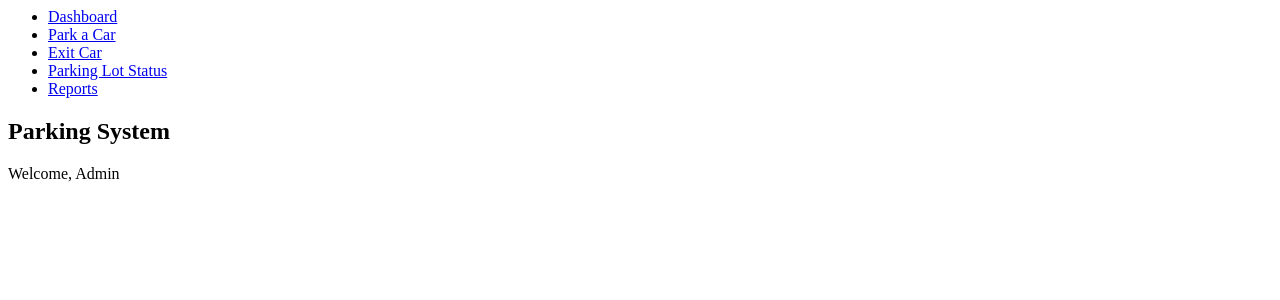
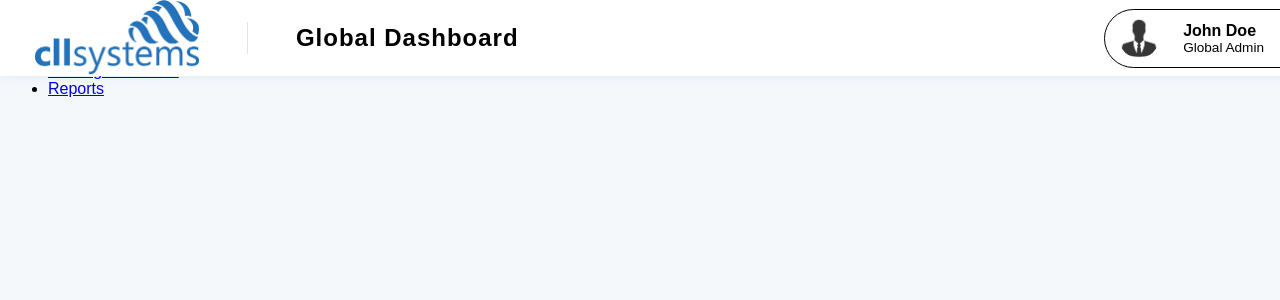
Before and after one commit to ribbonjikough/Front-end-CPMS, a PHP site: page / in a window 1280 px wide. Shown: the top 300 px of the page. Run offline with PHP 8.4, Linux system fonts and the light colour scheme.

Commit message:
Redesign topbar with new layout and assets
Updated the topbar in style.css and topbar.php to feature a fixed layout, company logo, user profile picture, and improved styling. Added new image assets for the company logo and profile picture. The topbar title is now dynamic, set from index.php.

```diff
--- a/frontend/assets/css/style.css
+++ b/frontend/assets/css/style.css
@@ -45,49 +45,88 @@ body {
     background: #125a8c;
 }
 
-body {
-    margin: 0;
-    font-family: Arial, sans-serif;
-    background-color: #f5f5f5;
+/* --- Topbar Styles --- */
+.topbar {
+  position: fixed;
+  top: 0;
+  left: 0;
+  width: 100%;
+  z-index: 1000;
+  display: flex;
+  justify-content: space-between;
+  align-items: center;
+  background: #ffffff;
+  padding: 0 35px 0 35px;    /* right and left padding 35px */
+  height: auto;              /* Hug content height */
+  color: #000;
+  box-shadow: 0 2px 8px rgba(21, 114, 185, 0.08);
+  gap: 2rem;
 }
-
-.topbar {
-    background-color: #2c3e50;
-    color: white;
-    padding: 15px 20px;
-    display: flex;
-    justify-content: space-between;
-    align-items: center;
+.topbar-title,
+.topbar-username,
+.topbar-role {
+  color: #000 !important; /* Ensure black font for these elements */
 }
-
-.sidebar {
-    width: 200px;
-    background-color: #34495e;
-    height: 100vh;
-    position: fixed;
-    top: 55px;
-    left: 0;
-    padding-top: 20px;
+.topbar-left {
+  display: flex;
+  align-items: center;
+  width: auto;   /* Hug content width */
+  height: auto;  /* Hug content height */
+  gap: 24px;
 }
-
-.sidebar ul {
-    list-style: none;
-    padding: 0;
+.topbar-logo {
+  height: 76px;
+  margin-right: 1.5rem;
 }
-
-.sidebar ul li a {
-    display: block;
-    padding: 10px 20px;
-    color: white;
-    text-decoration: none;
+.topbar-divider {
+  display: inline-block;
+  width: 1px;
+  height: 32px;
+  background: #E4E4E4;
+  margin-right: 1.5rem;
 }
-
-.sidebar ul li a:hover {
-    background-color: #1abc9c;
+.topbar-title {
+  font-size: 24px;
+  font-weight: 600;
+  letter-spacing: 1px;
 }
-
-.main-content {
-    margin-left: 200px;
-    padding: 20px;
-    margin-top: 55px;
+.topbar-right {
+  display: flex;
+  align-items: center;
+  gap: 1rem;
+  padding: 6px 14px;                /* 6px vertical, 14px horizontal */
+  border: 1px solid #000000;        /* 1px blue stroke */
+  border-radius: 32px;              /* Rounded corners */
+  background: #fff;
+  box-shadow: 0 0 0 2px #fff;
+  height: auto;                     /* Hug content height */
+  min-height: unset;                /* Remove any min-height if set elsewhere */
+  align-self: center;               /* Vertically center in the topbar */
 }
+.topbar-pfp {
+  width: 40px;
+  height: 40px;
+  border-radius: 50%;
+  background: #fff;
+  object-fit: cover;
+  box-shadow: 0 0 0 2px #fff;
+  margin-right: 8px;
+}
+.topbar-user {
+  display: flex;
+  flex-direction: column;
+  align-items: flex-start;
+  padding: 6px 0;      /* Add vertical padding to username and role */
+  height: auto;        /* Hug the content */
+  justify-content: center;
+}
+.topbar-username {
+  font-weight: 600;
+  font-size: 1rem;
+}
+.topbar-role {
+  font-size: 0.85rem;
+}
+.topbar-caret {
+  margin-left: 0.5rem;
+}
--- a/frontend/assets/partials/topbar.php
+++ b/frontend/assets/partials/topbar.php
@@ -1,9 +1,25 @@
-<!-- includes/topbar.php -->
+<?php
+// filepath: c:\Users\User\OneDrive - Universiti Malaya\Documents\GitHub\Front-end-CPMS\frontend\assets\partials\topbar.php
+?>
+<link rel="stylesheet" href="assets/css/style.css">
+
 <div class="topbar">
-    <div class="topbar-left">
-        <h2>Parking System</h2>
+  <div class="topbar-left">
+    <img src="assets/img/company-logo.png" alt="Company Logo" class="topbar-logo">
+    <span class="topbar-divider"></span>
+    <span class="topbar-title">
+      <?php echo isset($topbar_title) ? htmlspecialchars($topbar_title) : 'Feedbacks'; ?>
+    </span>
+  </div>
+  <div class="topbar-right">
+    <img src="assets/img/pfp.png" alt="Profile Picture" class="topbar-pfp">
+    <div class="topbar-user">
+      <div class="topbar-username">John Doe</div>
+      <div class="topbar-role">Global Admin</div>
     </div>
-    <div class="topbar-right">
-        <span>Welcome, Admin</span>
-    </div>
+    <svg width="12" height="8" viewBox="0 0 12 8" fill="none" xmlns="http://www.w3.org/2000/svg" class="topbar-caret">
+      <path d="M1 1L6 7L11 1" stroke="#333" stroke-width="1.5" stroke-linecap="round" stroke-linejoin="round"/>
+    </svg>
+  </div>
 </div>
+<script src="../../assets/js/script.js"></script>
--- a/frontend/index.php
+++ b/frontend/index.php
@@ -1,3 +1,5 @@
 <?php
+$topbar_title = "Global Dashboard";
+include 'assets/partials/topbar.php';
 include 'assets/partials/sidebar.php';
-include 'assets/partials/topbar.php';
+?>
```
Also changed, not shown: frontend/assets/img/company-logo.png (added), frontend/assets/img/pfp.png (added).
